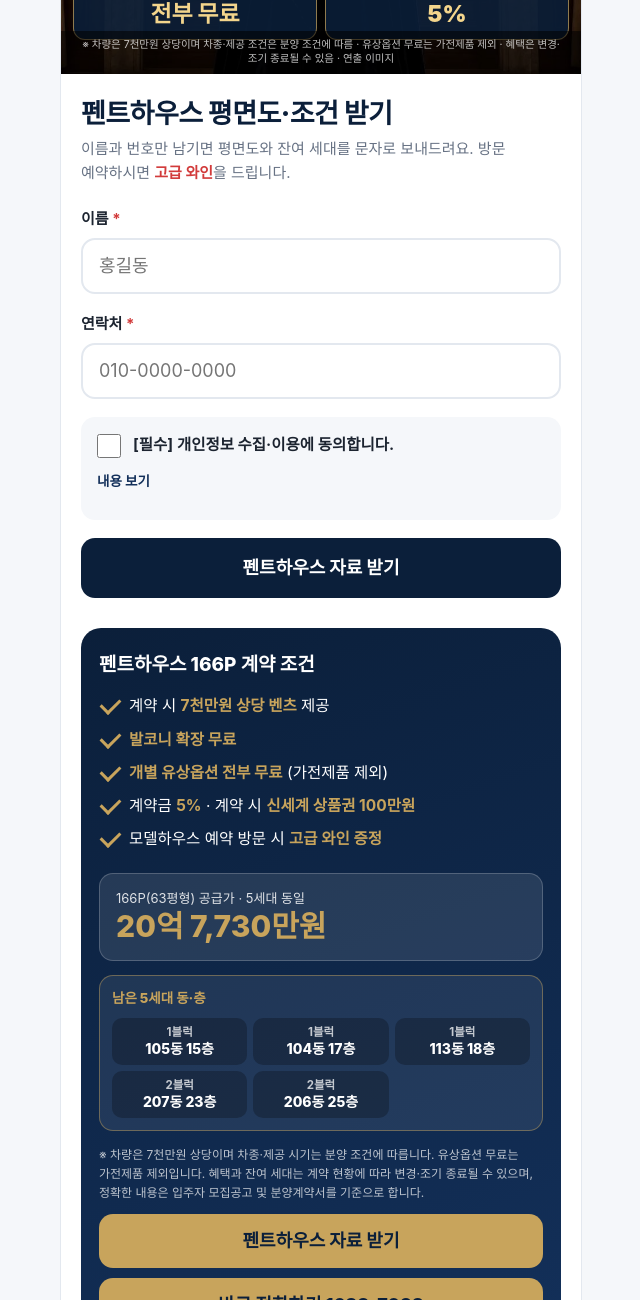
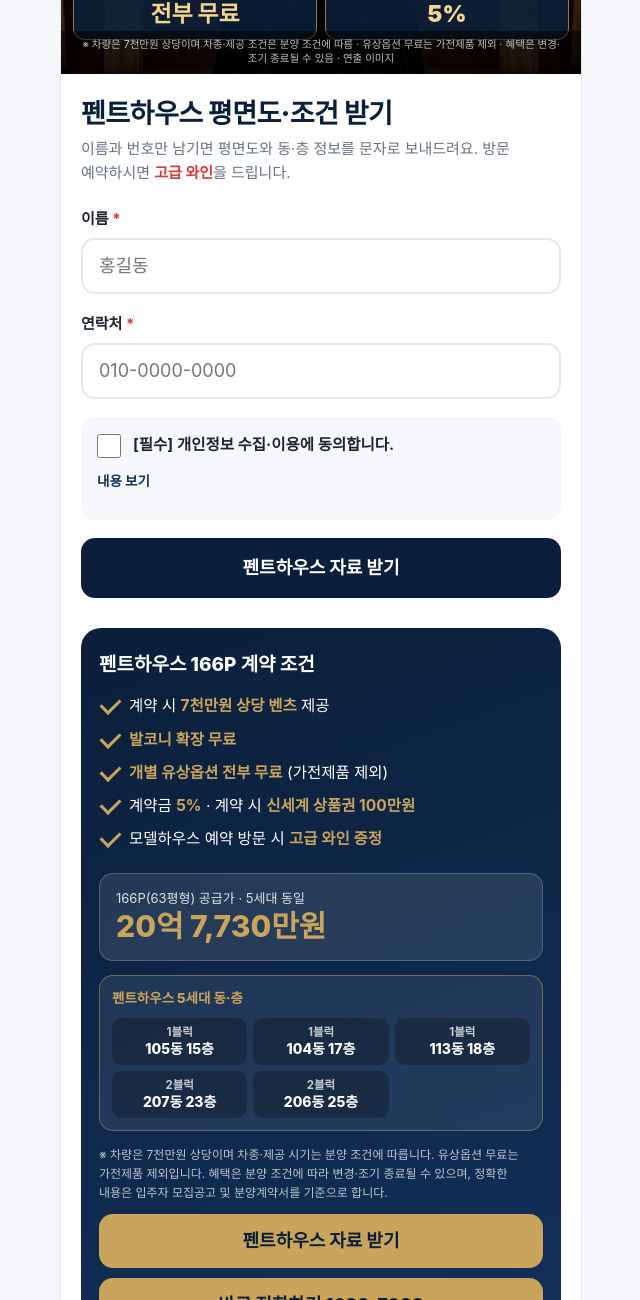
Before and after one commit to CoreAgency3/osan-meta, a plain HTML site: page penthouse.html in a window 1280 px wide. Shown: the part 920-2220 px from the top of the page, without its empty margins (319-959 px from the left). Drawn offline with Linux system fonts and the light colour scheme.

Commit message:
Add files via upload

```diff
--- a/penthouse.html
+++ b/penthouse.html
@@ -166,7 +166,7 @@ footer p+p{margin-top:8px}
     <img src="ph_view.jpg" width="900" height="1289" alt="">
     <div class="kb-top">
       <p class="kb-eb">PENTHOUSE · ONLY 5</p>
-      <p class="kb-t1">단 5세대 펜트하우스</p>
+      <p class="kb-t1">1,783세대 중 단 5세대</p>
       <p class="kb-t2">계약하면</p>
       <p class="kb-big"><em>벤츠</em>가<br>함께 갑니다</p>
       <p class="kb-wine">7천만원 상당 차량 제공 · <b>발코니 확장 무료</b></p>
@@ -182,7 +182,7 @@ footer p+p{margin-top:8px}
     <section class="apply" id="apply">
       <div id="formBox">
         <h2>펜트하우스 평면도·조건 받기</h2>
-        <p class="sub">이름과 번호만 남기면 평면도와 잔여 세대를 문자로 보내드려요. 방문 예약하시면 <b style="color:var(--red)">고급 와인</b>을 드립니다.</p>
+        <p class="sub">이름과 번호만 남기면 평면도와 동·층 정보를 문자로 보내드려요. 방문 예약하시면 <b style="color:var(--red)">고급 와인</b>을 드립니다.</p>
 
         <form id="leadForm" novalidate>
           <div class="field">
@@ -245,7 +245,7 @@ footer p+p{margin-top:8px}
       </ul>
       <div class="price"><small>166P(63평형) 공급가 · 5세대 동일</small><strong>20억 7,730만원</strong></div>
       <div class="units">
-        <p class="units-h">남은 5세대 동·층</p>
+        <p class="units-h">펜트하우스 5세대 동·층</p>
         <div class="units-g">
           <span><small>1블럭</small>105동 15층</span>
           <span><small>1블럭</small>104동 17층</span>
@@ -254,7 +254,7 @@ footer p+p{margin-top:8px}
           <span><small>2블럭</small>206동 25층</span>
         </div>
       </div>
-      <p class="fine">※ 차량은 7천만원 상당이며 차종·제공 시기는 분양 조건에 따릅니다. 유상옵션 무료는 가전제품 제외입니다. 혜택과 잔여 세대는 계약 현황에 따라 변경·조기 종료될 수 있으며, 정확한 내용은 입주자 모집공고 및 분양계약서를 기준으로 합니다.</p>
+      <p class="fine">※ 차량은 7천만원 상당이며 차종·제공 시기는 분양 조건에 따릅니다. 유상옵션 무료는 가전제품 제외입니다. 혜택은 분양 조건에 따라 변경·조기 종료될 수 있으며, 정확한 내용은 입주자 모집공고 및 분양계약서를 기준으로 합니다.</p>
       <a class="cta" href="#apply">펜트하우스 자료 받기</a>
       <a class="cta tel2" href="tel:16887038" id="callBtn2">바로 전화하기 1688-7038</a>
     </section>
```
